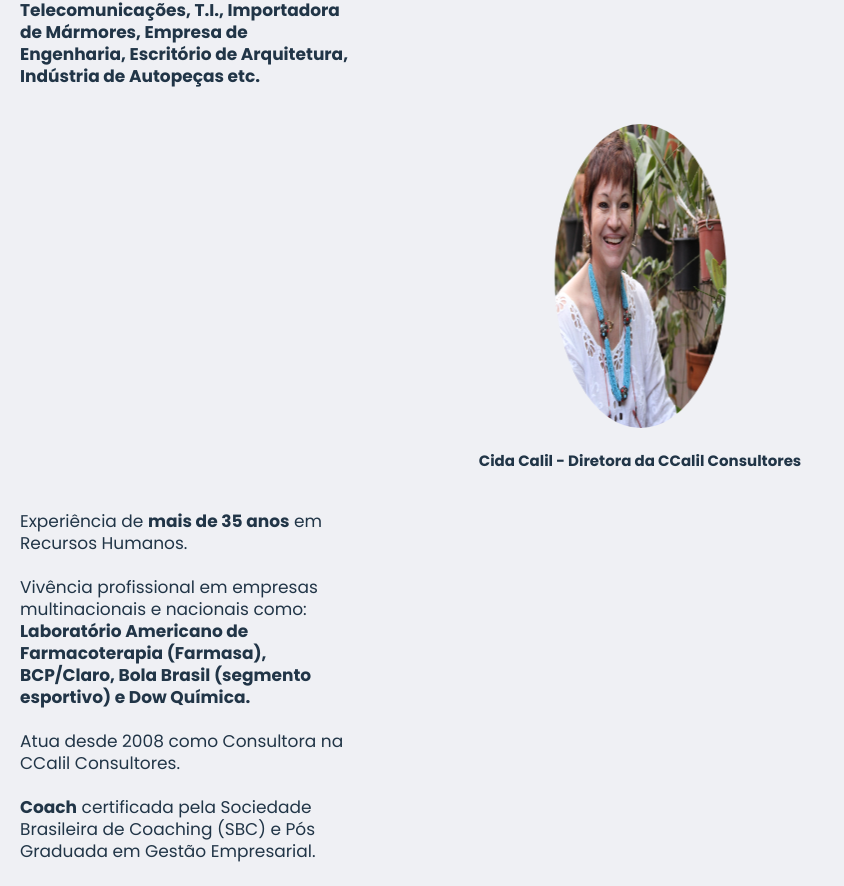
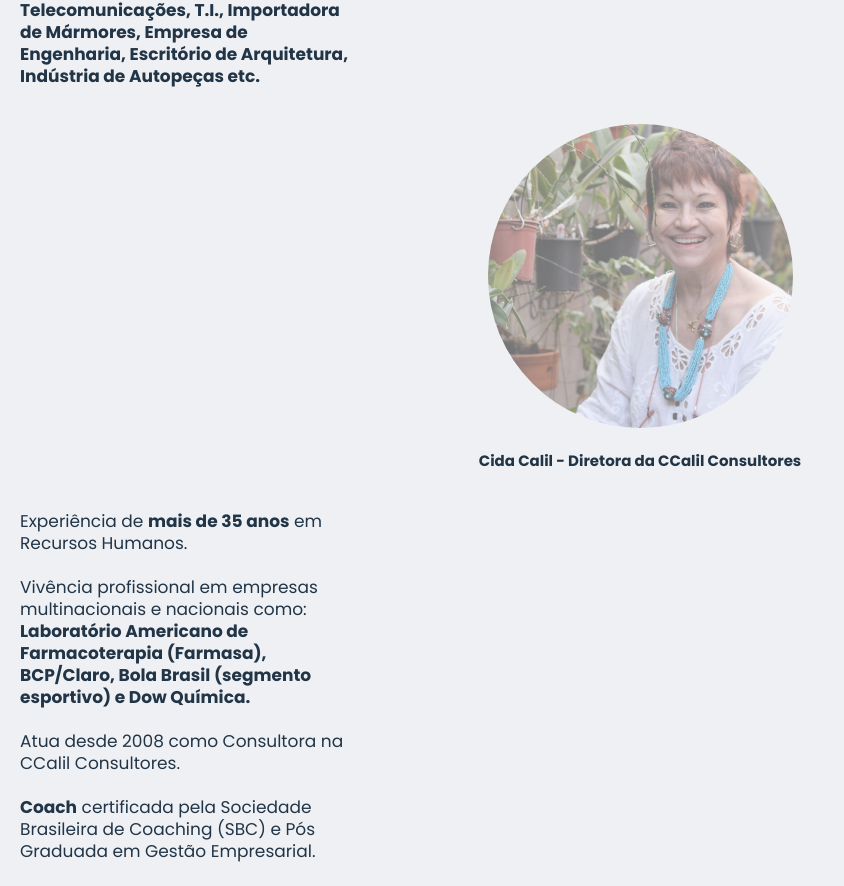
Before and after one commit to xossiane/CCalil_Consultants, a React (Vite) app: page / in a window 1280 px wide. Shown: the part 3200-4086 px from the top of the page, without its empty margins (0-844 px from the left). Built offline with nearby package versions, Linux system fonts and the light colour scheme; a web font is replaced by a local one.

Commit message:
Fix: Avatar fading

```diff
--- a/src/components/pages/Home/styles.module.scss
+++ b/src/components/pages/Home/styles.module.scss
@@ -104,18 +104,20 @@
         display: inline-block;
         border-radius: 50rem;
         perspective: 50rem;
-        animation: flipV 5s infinite;
-        @keyframes flipV{
-            0% {
-                transform: perspective(800px) scaleX(1);
+        animation: appear 3s infinite;
+        @keyframes appear{
+            from {
+                opacity: 0;
+              }
+
+              to {
+                opacity: 1;
+              }
             }
 
-            80% {
-                transform: perspective(800px) scaleX(-1);
-            }
 
     }
-}
+
 
 &__values{
     margin-top: 4.7rem;
```
